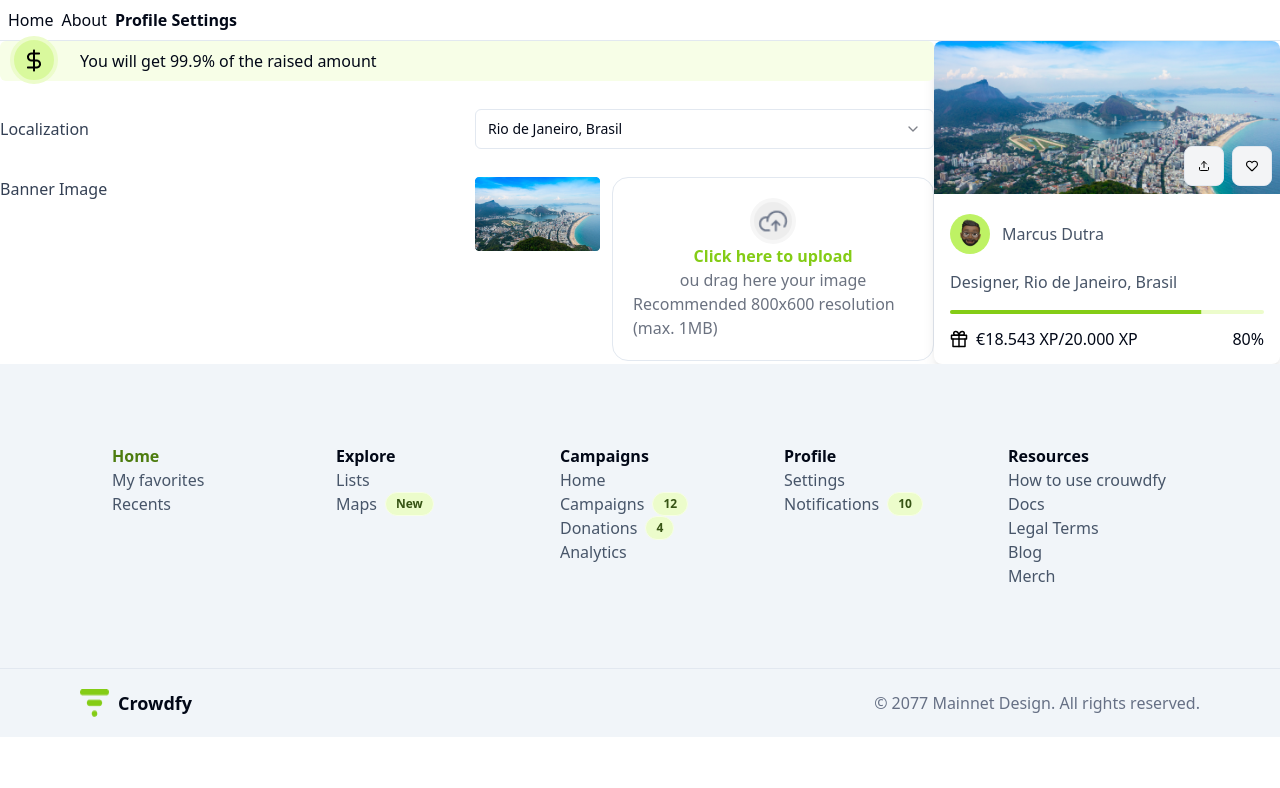
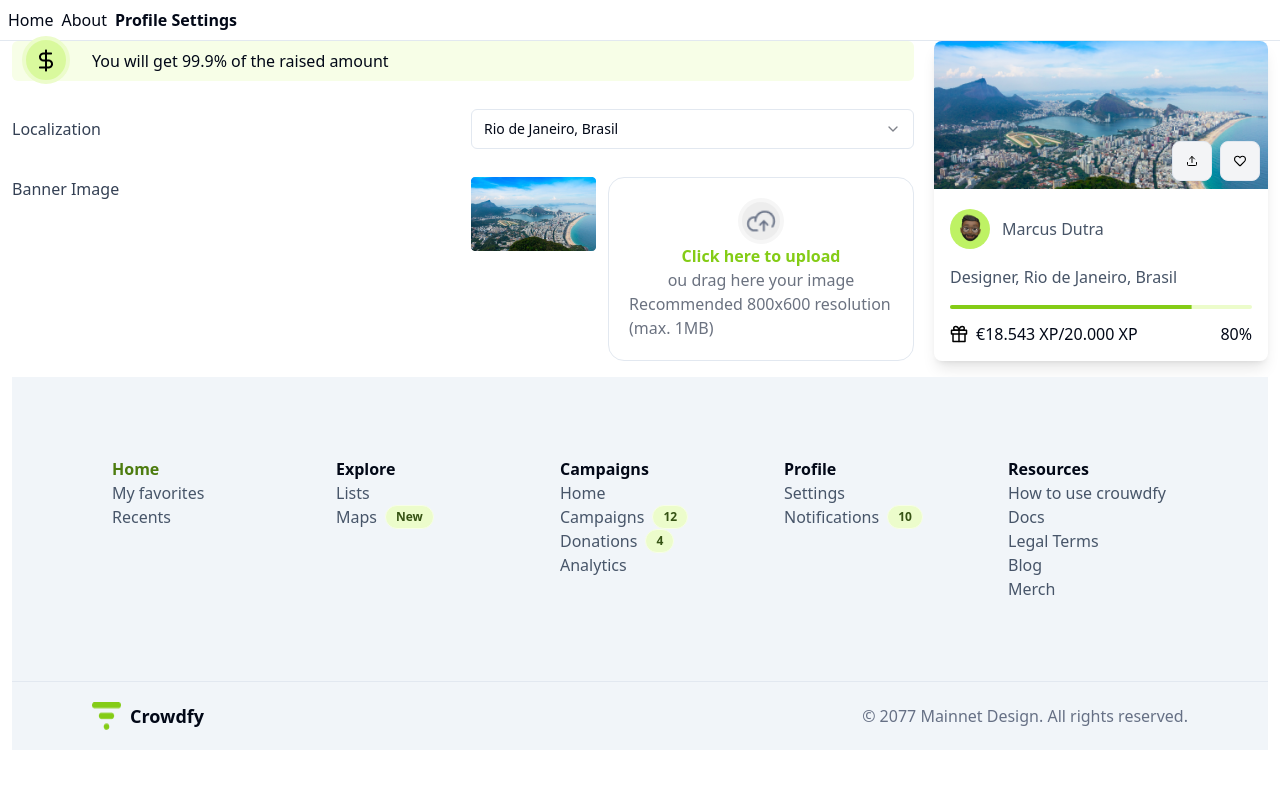
Before and after one commit to Aprender-e-Crescer/crowdfy, a React (Vite) app: page /profile-settings in a window 1280 px wide. Shown: the top 788 px of the page. Built offline with nearby package versions, Linux system fonts and the light colour scheme.

Commit message:
ajustando profile settings para pc

```diff
--- a/src/routes/profile-settings.tsx
+++ b/src/routes/profile-settings.tsx
@@ -12,7 +12,8 @@ export const Route = createFileRoute('/profile-settings')({
 function ProfileSettings() {
   return (
     <>
-      <div className="flex">
+      <div className="flex flex-col mx-3 gap-y-4">
+        <div className="flex gap-x-5">
           <Localization />
           <Card
             avatarName="Marcus Dutra"
@@ -25,6 +26,7 @@ function ProfileSettings() {
           />
         </div>
         <Footer />
+      </div>
     </>
   )
 }
```
Lines whose indentation alone changed are shown as unchanged.
